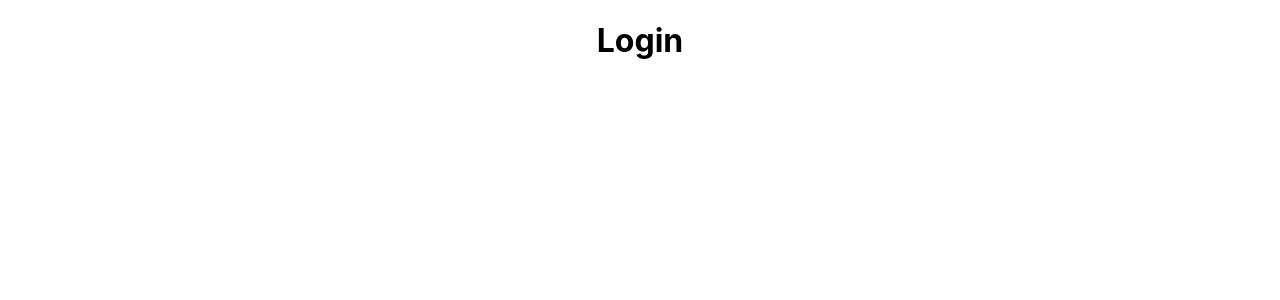
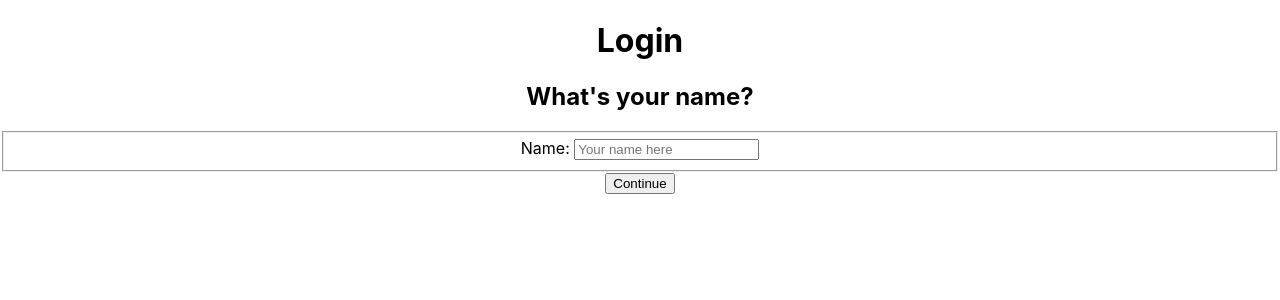
Before and after one commit to onsyveri/react-noroff-assignment, a React (Create React App) app: page / in a window 1280 px wide. Shown: the top 300 px of the page. Built offline with nearby package versions, Linux system fonts and the light colour scheme; no server answers.

Commit message:
Improvements to Login and Login form

```diff
--- a/package.json
+++ b/package.json
@@ -8,6 +8,7 @@
     "@testing-library/user-event": "^13.5.0",
     "react": "^18.2.0",
     "react-dom": "^18.2.0",
+    "react-hook-form": "^7.35.0",
     "react-router-dom": "^6.4.0",
     "react-scripts": "5.0.1",
     "web-vitals": "^2.1.4"
--- /dev/null
+++ b/src/api/index.js
@@ -0,0 +1,8 @@
+const apiKey = process.env.REACT_APP_API_KEY
+
+export const createHeaders = () => {
+    return {
+        'Content-Type' : 'application/json',
+        'x-api-key' : apiKey
+    }
+}
--- /dev/null
+++ b/src/api/user.js
@@ -0,0 +1,54 @@
+import { createHeaders } from './index'
+
+const apiUrl = process.env.REACT_APP_API_URL
+
+const checkForUser = async (username) => {
+    try {
+        const response = await fetch(`${apiUrl}?username=${username}`)
+        if (!response.ok) {
+            throw new Error('Could not complete request')
+        }
+        const data = await response.json()
+        return [ null, data ]
+    }
+    catch (error) {
+        return [ error.message, [] ]
+    }
+}
+
+const createUser = async (username) => {
+    try {
+        const response = await fetch(apiUrl, {
+            method: 'POST',
+            headers: createHeaders(),
+            body: JSON.stringify({
+                username,
+                orders: []
+            })
+        })
+        if (!response.ok) {
+            throw new Error('Could not create user with name ' + username)
+        }
+        const data = await response.json()
+        return [ null, data ]
+    }
+    catch (error) {
+        return [ error.message, [] ]
+    }
+}
+
+export const loginUser = async (username) => {
+
+    const [ checkError, user ] = await checkForUser(username)
+
+    if (checkError !== null) {
+        return [ checkError, null ]
+    }
+
+    if (user.length > 0) {
+        return [ null, user.pop() ]
+    }
+
+    return await createUser(username)
+
+}
--- a/src/components/Login/LoginForm.jsx
+++ b/src/components/Login/LoginForm.jsx
@@ -0,0 +1,62 @@
+import { useState } from 'react';
+import { useForm } from 'react-hook-form'
+import { loginUser } from '../../api/user'
+
+const usernameConfig = {
+    required: true,
+    minLength: 3
+}
+
+const LoginForm = () => {
+
+    const {
+        register,
+        handleSubmit,
+        formState: { errors }
+    } = useForm();
+
+    const [ loading, setLoading ] = useState(false)
+
+    const onSubmit = async ({ username }) => {
+        setLoading(true);
+        const [ error, user ] = await loginUser(username)
+        console.log('Error: ', error);
+        console.log('User: ', user);
+        setLoading(false);
+    };
+
+    console.log(errors);
+
+    const errorMessage = (() => {
+        if (!errors.username) {
+            return null
+        }
+
+        if (errors.username.type === 'required') {
+            return <span>Name is required</span>
+        }
+
+        if (errors.username.type === 'minLength') {
+            return <span>Name is too short (min 3 characters)</span>
+        }
+    })()
+
+    return (
+        <>
+            <h2>What's your name?</h2>
+            <form onSubmit={ handleSubmit(onSubmit) }>
+                <fieldset>
+                    <label htmlFor="username">Name: </label>
+                    <input type="text" placeholder="Your name here" { ...register("username", usernameConfig) }/>
+                    { errorMessage }
+                </fieldset>
+
+                <button type="submit" disabled={ loading }>Continue</button>
+
+                { loading && <p>Logging in...</p> }
+            </form>
+        </>
+    );
+};
+
+export default LoginForm
--- a/src/views/Login.jsx
+++ b/src/views/Login.jsx
@@ -1,6 +1,11 @@
+import LoginForm from "../components/Login/LoginForm"
+
 const Login = () => {
     return(
-        <h1>Login</h1>
+        <>
+            <h1>Login</h1>
+            <LoginForm />
+        </>
     )
 }
 
```
Also changed, not shown: 1 other file (tests, documents, lock files or other folders).
